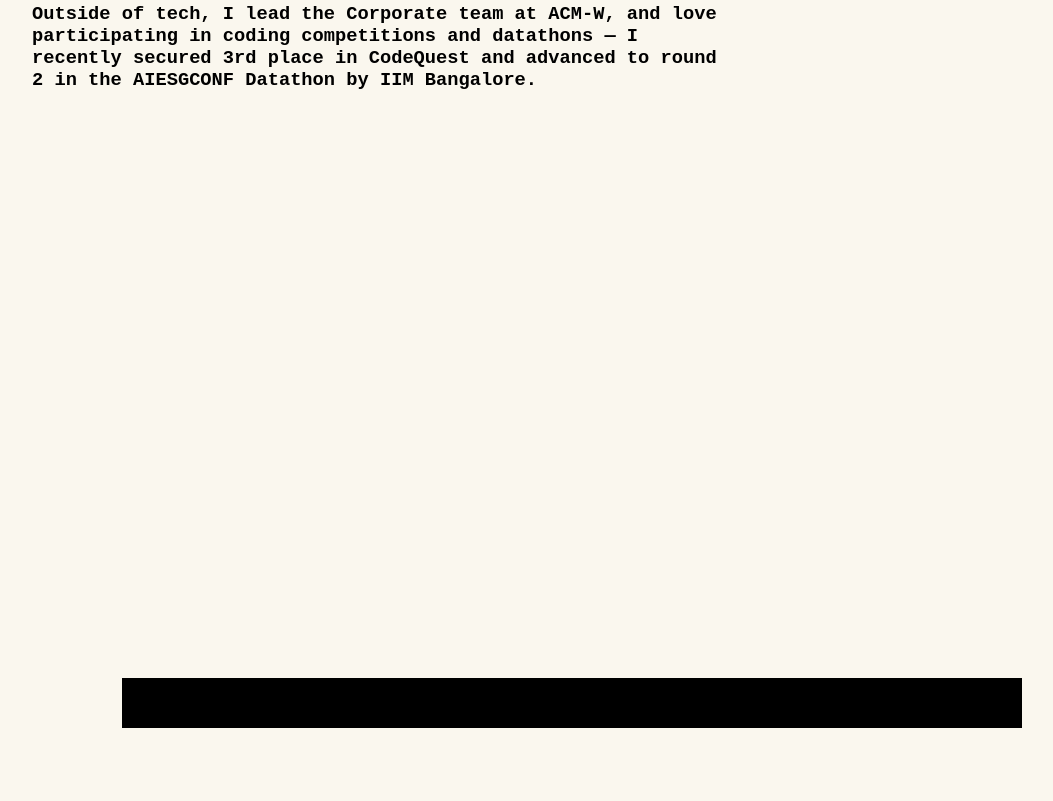
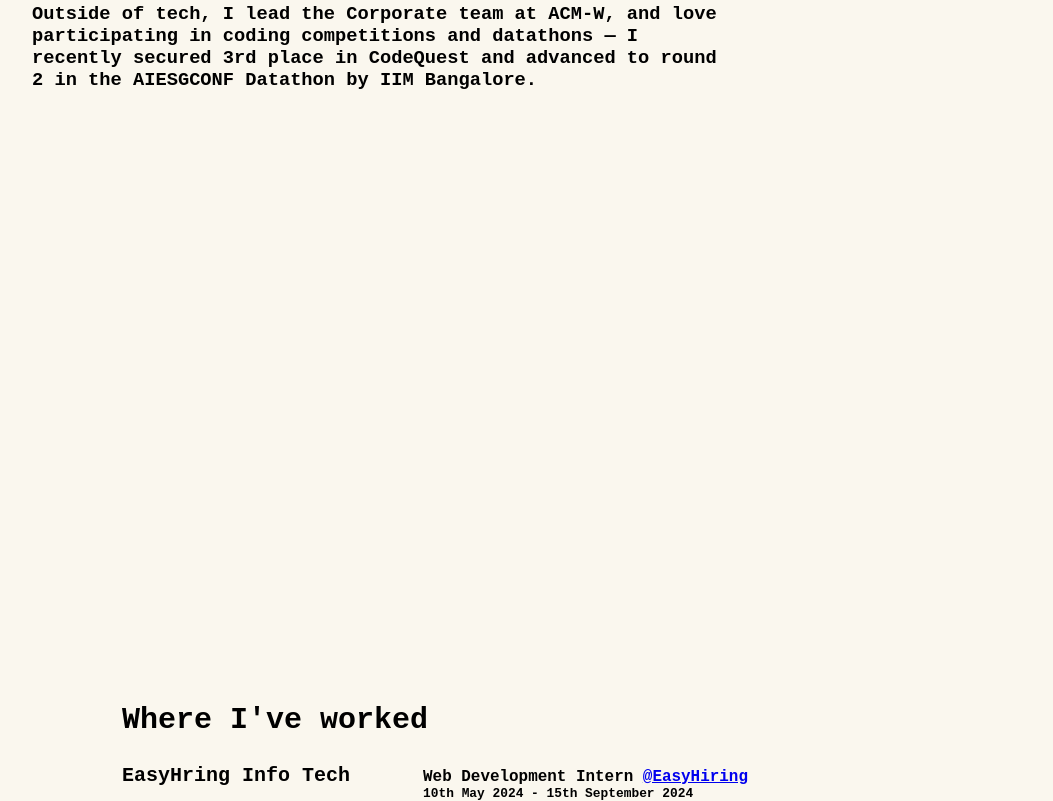
Before and after one commit to GUJJULA-BHAVANA25/Portfolio-Bhavana, a plain HTML site: page index.html in a window 1280 px wide. Shown: the part 1481-2282 px from the top of the page, without its empty margins (116-1169 px from the left). Before the commit the page ends 2209 px from the top, so only its background shows below. Drawn offline with Linux system fonts and the light colour scheme.

Commit message:
experience is under construction

```diff
--- a/index.css
+++ b/index.css
@@ -135,12 +135,38 @@
     display: flex;
 }
 .EXPERIENCE{
-    background-color: black;
     width: 900px;
-    height: 50px;
+    height: fit-content;
     display: flex;
-    justify-content: center;
     position: relative;
     top: 1300px;
     left: 230px;
 }
+.EasyHiring{
+    width: fit-content;
+    height: fit-content;
+}
+#EasyHiring{
+    position: absolute;
+    left: 0px;
+    top: 40px;
+    font-size: 20px;
+}
+.work-experience{
+    font-size: 30px;
+}
+.Details-easyHiring{
+    position: relative;
+    top: 90px;
+    left: -5px;
+    font-size: larger;
+
+}
+#Details-easyHiring{
+    margin: 0px;
+    padding: 0px;
+}
+#Period-easyHring{
+    margin: 0px;
+    padding: 0px;
+}
--- a/index.html
+++ b/index.html
@@ -55,7 +55,7 @@
         </div>
 
         <div class="linkedin-button">
-            <button id="linkedin-button">Check out my linkedin</button>
+            <a href="https://www.linkedin.com/in/gujjula-bhavana-reddy-9390052a0/" target="_blank"><button id="linkedin-button">Check out my linkedin</button></a>
         </div>
 
         <div class="ABOUT-ME">
@@ -75,7 +75,14 @@
         </div>
 
         <div class="EXPERIENCE">
-
+            <h2 class="work-experience">Where I've worked</h2>
+            <div class="EasyHiring">
+                <h6 id="EasyHiring">EasyHring Info Tech</h6>
+                <div class="Details-easyHiring">
+                    <h5 id="Details-easyHiring">Web Development Intern <a href="https://www.linkedin.com/company/easyhiring-in/" target="_blank">@EasyHiring</a></h5>
+                    <h6 id="Period-easyHring">10th May 2024 - 15th September 2024</h6>
+                </div>
+            </div>
         </div>
     </body>
 </html>
```
